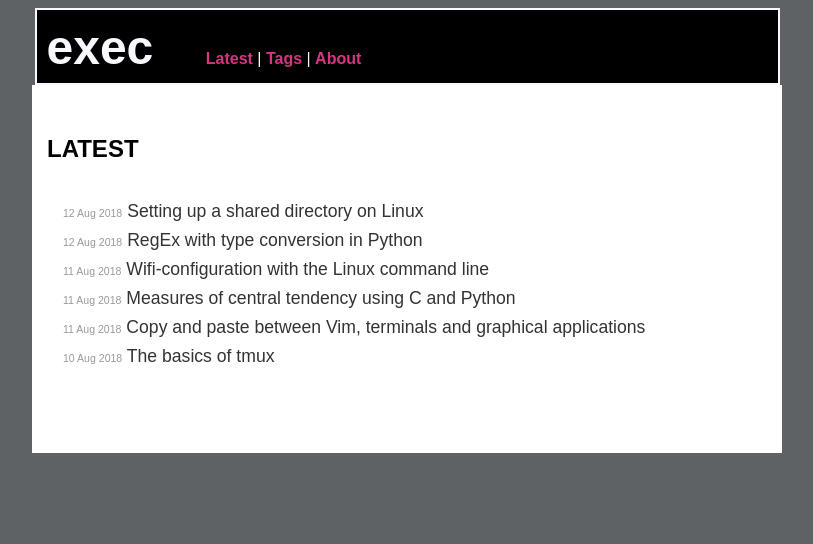
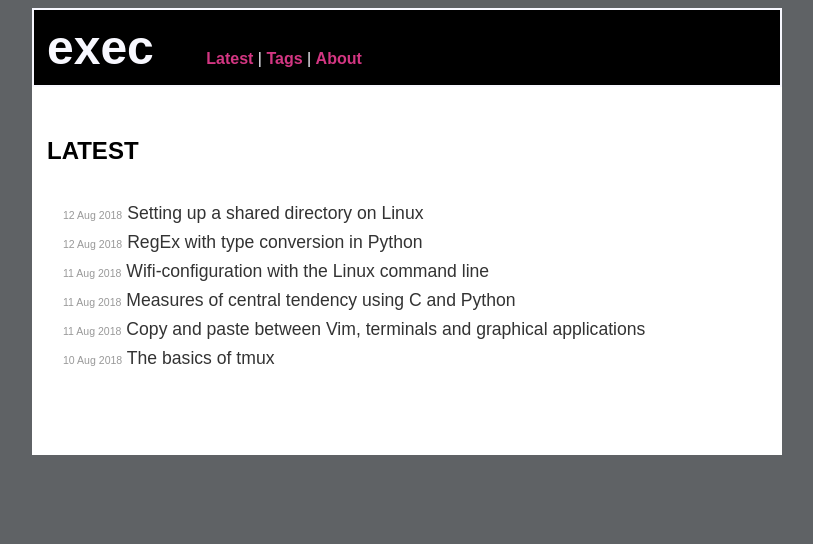
Before and after one commit to execas/execas.github.io, a Jekyll site: the page built from index.html, in a window 1280 px wide. Shown: the top 544 px of the page, without its empty margins (233-1046 px from the left). Built offline with Jekyll 4.4.1, drawn with Linux system fonts in a browser that asks for light colours.

Commit message:
Update execas.css

```diff
--- a/css/execas.css
+++ b/css/execas.css
@@ -67,8 +67,8 @@ a:focus {
      background-color:#000000;
      color: #f8f8ff;
      margin:0 auto;
-     max-width: 716px;
-     padding: 10px 15px 8px 10px;
+     max-width: 720px;
+     padding: 10px 13px 10px 13px;
      border: 2px solid #f8f8ff;
 
 }
```
